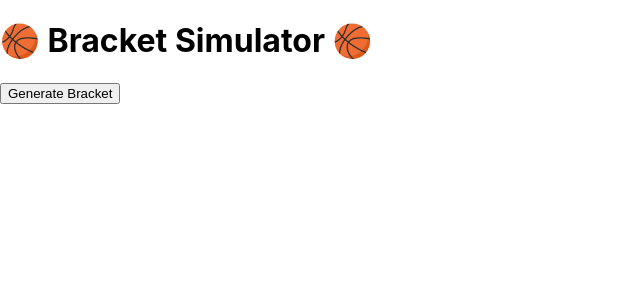
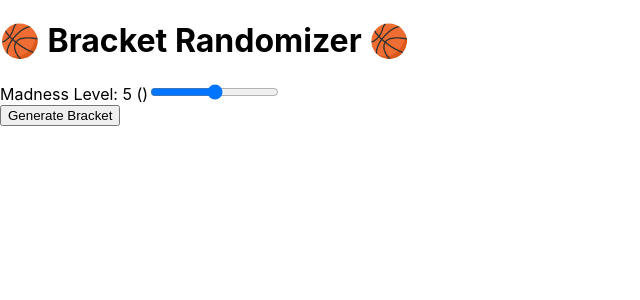
Before and after one commit to justdoitDT/bracket-simulator-backend, a React (Create React App) app in the folder bracket-ui/: page / in a window 1280 px wide. Shown: the top 300 px of the page, without its empty margins (0-640 px from the left). Built offline with nearby package versions, Linux system fonts and the light colour scheme.

Commit message:
Added Chalk/Madness slider

```diff
--- a/bracket-ui/src/App.js
+++ b/bracket-ui/src/App.js
@@ -3,27 +3,66 @@ import axios from "axios";
 
 export default function BracketApp() {
   const [bracket, setBracket] = useState(null);
+  const [loading, setLoading] = useState(false);
+  const [error, setError] = useState(null);
+  const [madnessLevel, setMadnessLevel] = useState(5); // default to midpoint
 
   const generateBracket = async () => {
+    setLoading(true);
+    setError(null);
     try {
-      const response = await axios.get("https://bracket-simulator.onrender.com/bracket");
+      const response = await axios.get(`https://bracket-simulator.onrender.com/bracket?madness=${madnessLevel}`);
       setBracket(response.data);
-    } catch (error) {
-      console.error("Error fetching bracket:", error);
+    } catch (err) {
+      console.error(err);
+      setError("Failed to fetch bracket.");
+    } finally {
+      setLoading(false);
     }
   };
 
   return (
     <div className="min-h-screen bg-gray-100 flex flex-col items-center p-6">
-      <h1 className="text-3xl font-bold text-blue-600 mb-4">🏀 Bracket Simulator 🏀</h1>
+      <h1 className="text-3xl font-bold text-blue-600 mb-4">🏀 Bracket Randomizer 🏀</h1>
 
+      {/* Madness Slider */}
+      <div className="w-full max-w-md mt-6">
+        <label htmlFor="madness" className="block mb-2 font-semibold text-gray-700">
+          Madness Level: {madnessLevel} ({madnessLevel === 0 ? "Chalk" : madnessLevel === 10 ? "Madness" : ""})
+        </label>
+        <input
+          id="madness"
+          type="range"
+          min="0"
+          max="10"
+          value={madnessLevel}
+          onChange={(e) => setMadnessLevel(parseInt(e.target.value))}
+          className="w-full"
+        />
+      </div>
+
+      {/* Generate Button */}
       <button
-        className="px-6 py-2 bg-blue-500 text-white font-semibold rounded-lg shadow-md hover:bg-blue-600"
+        className="mt-4 px-6 py-2 bg-blue-500 text-white font-semibold rounded-lg shadow-md hover:bg-blue-600 disabled:opacity-50"
         onClick={generateBracket}
+        disabled={loading}
       >
         Generate Bracket
       </button>
 
+      {/* Loading Indicator */}
+      {loading && (
+        <p className="mt-6 text-blue-600 font-semibold animate-pulse">
+          Generating bracket...
+        </p>
+      )}
+
+      {/* Error Message */}
+      {error && (
+        <p className="mt-6 text-red-600 font-semibold">{error}</p>
+      )}
+
+      {/* Bracket Output */}
       {bracket && (
         <div className="mt-6 w-full max-w-3xl bg-white shadow-lg rounded-lg p-6">
           {["top_left", "bottom_left", "top_right", "bottom_right"].map(region => (
@@ -54,4 +93,5 @@ export default function BracketApp() {
       )}
     </div>
   );
+
 }
```
